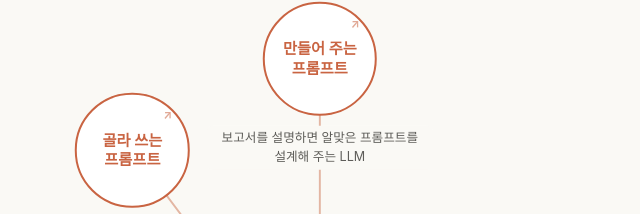
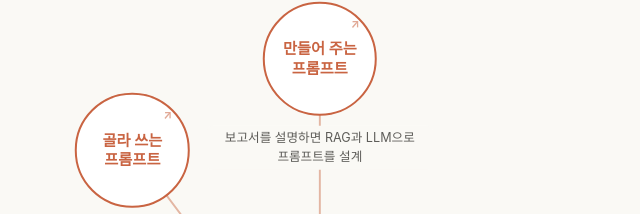
Before and after one commit to iksangyoo-sys/yes-profile, a plain HTML site: page index.html in a window 1280 px wide. Shown: the part 157-371 px from the top of the page, 51-691 px from the left. Drawn offline with Linux system fonts and the light colour scheme.

Commit message:
만들어 주는 프롬프트 설명 문구 변경
Co-Authored-By: Claude Opus 5.5 <noreply@anthropic.com>
Claude-Session: https://claude.ai/code/session_01BFxrsf281rsPAnhBAV1q4X

```diff
--- a/index.html
+++ b/index.html
@@ -106,7 +106,7 @@ const HUBS = [
   {
     key: "a", x: 340, y: 420, title: "프롬프트<br>엔지니어링", tag: "보고서를 잘 쓰게 하는 AI",
     leaves: [
-      { x: 340, y: 65,  title: "만들어 주는<br>프롬프트",     url: "https://report-prompt-agent.onrender.com/", desc: "보고서를 설명하면 알맞은 프롬프트를 설계해 주는 LLM" },
+      { x: 340, y: 65,  title: "만들어 주는<br>프롬프트",     url: "https://report-prompt-agent.onrender.com/", desc: "보고서를 설명하면 RAG과 LLM으로 프롬프트를 설계" },
       { x: 145, y: 160, title: "골라 쓰는<br>프롬프트",       url: GH + "/yes_prom/",       desc: "보고서 단계별, 유형별로 골라 고쳐 쓰는 프롬프트 템플릿 92가지" },
       { x: 100, y: 420, title: "조립식 문장<br>작성 도우미",   url: GH + "/koreport-skill/", desc: "업무용 보고서 문장 패턴 22개" },
       { x: 145, y: 620, title: "기획<br>프레임워크",     url: "framework/",         desc: "기획 목적과 업무 분야로 찾아 쓰는 기획 프레임워크 지도" },
```
